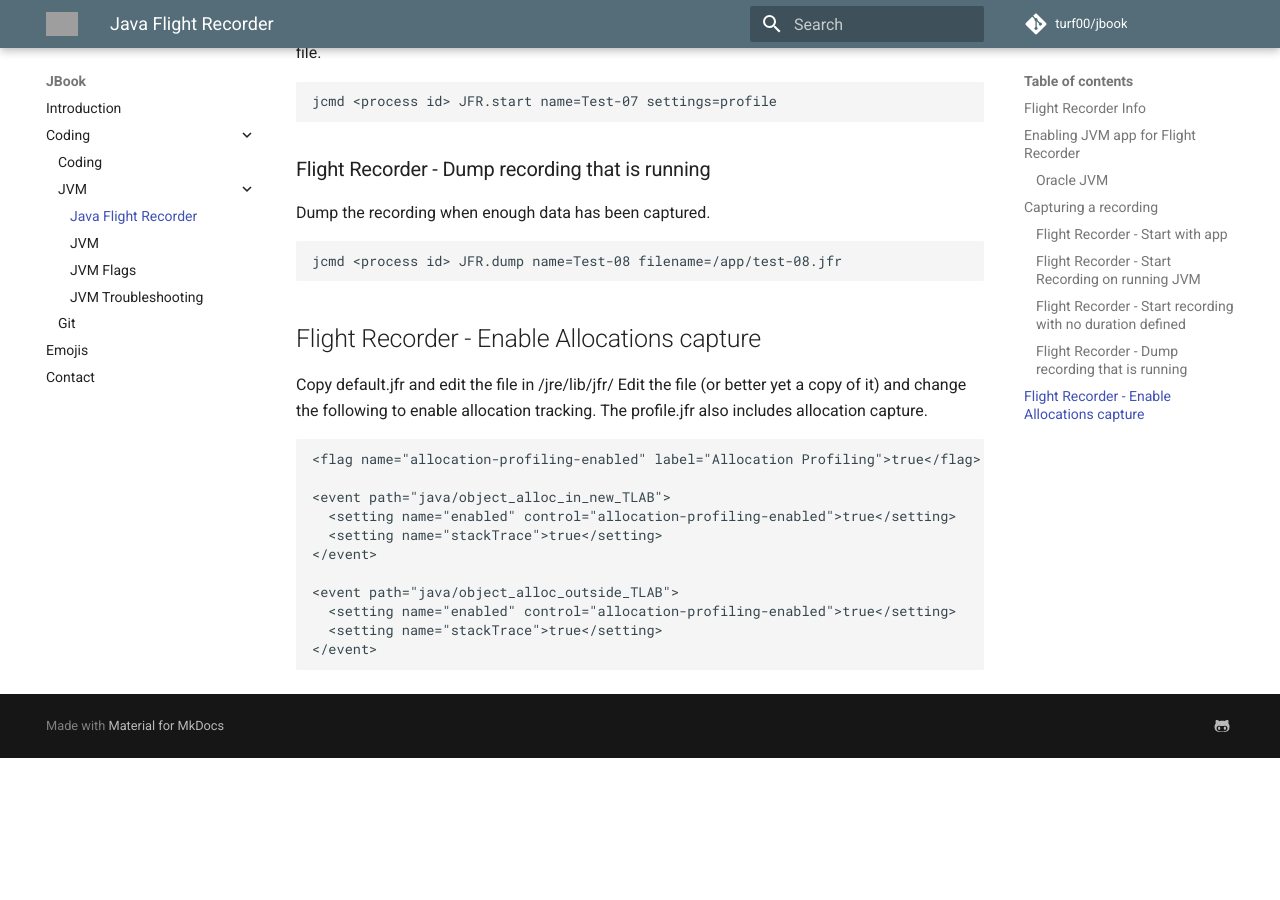
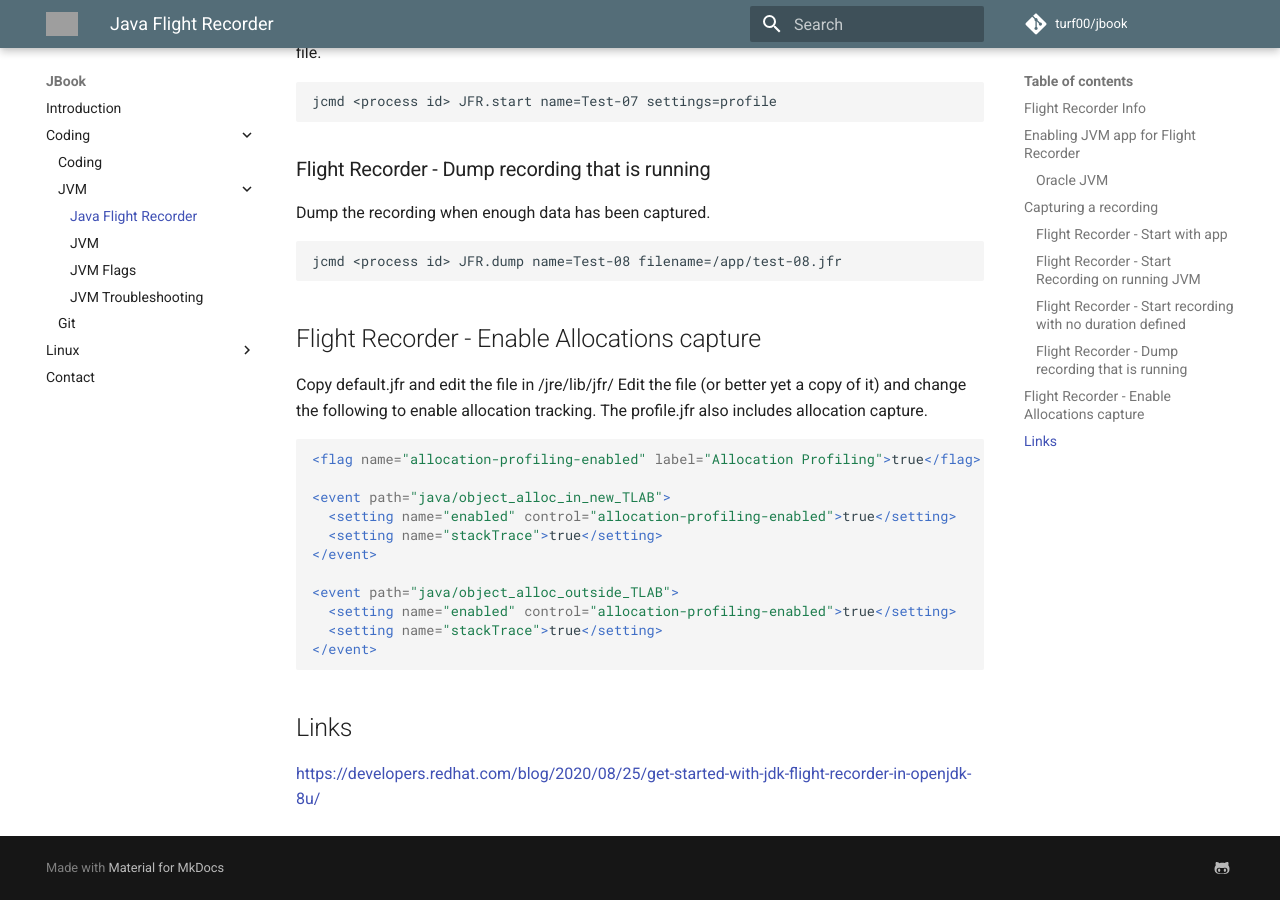
Before and after one commit to turf00/jbook, an MkDocs documentation site: the page built from docs/coding/jvm/jfr.md, in a window 1280 px wide and 900 px high, scrolled down 1267 px. Built offline with MkDocs 1.6.1 and Material for MkDocs 9.7.7, drawn with Linux system fonts in a browser that asks for light colours; comment, search, counter and statistics services are not loaded; before the commit the page ends 2025 px from its top, so only the background shows below that; grey boxes are pictures that could not be loaded.

Commit message:
Latest from gists

````diff
--- a/docs/coding/jvm/jfr.md
+++ b/docs/coding/jvm/jfr.md
@@ -71,7 +71,7 @@
 Edit the file (or better yet a copy of it) and change the following to enable allocation tracking.
 The profile.jfr also includes allocation capture.
 
-```
+```xml
 <flag name="allocation-profiling-enabled" label="Allocation Profiling">true</flag>
 
 <event path="java/object_alloc_in_new_TLAB">
@@ -84,3 +84,7 @@
   <setting name="stackTrace">true</setting>
 </event>
 ```
+
+# Links
+
+<https://developers.redhat.com/blog/2020/08/25/get-started-with-jdk-flight-recorder-in-openjdk-8u/>
--- a/mkdocs.yml
+++ b/mkdocs.yml
@@ -13,7 +13,8 @@
         - JVM Flags: coding/jvm/jvm-flags.md
         - JVM Troubleshooting: coding/jvm/jvm-troubleshooting.md
       - Git: coding/git.md
-  - Emojis: emojis.md
+  - Linux:
+      - Monitoring: linux/monitoring.md
   - Contact: contact.md
 
 plugins:
````
Also changed, not shown: docs/linux/monitoring.md (added, +39 -0 lines).
